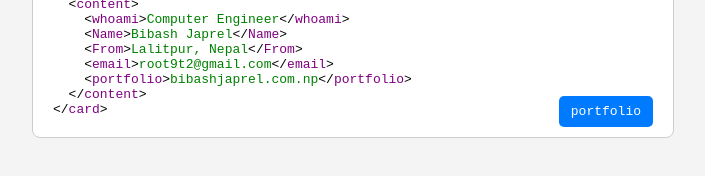
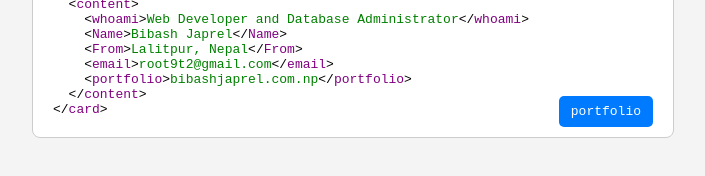
Before and after one commit to bibashjaprel/Info-Card, a plain HTML site: page index.html in a window 1280 px wide. Shown: the part 104-280 px from the top of the page, without its empty margins (287-992 px from the left). Drawn offline with Linux system fonts and the light colour scheme.

Commit message:
Update index.html

```diff
--- a/index.html
+++ b/index.html
@@ -12,7 +12,7 @@
   &lt;<span class="xml-tag">card</span>&gt;<br>
   &nbsp;&nbsp;&lt;<span class="xml-tag">title</span>&gt;<span class="xml-value">Info Card</span>&lt;/<span class="xml-tag">title</span>&gt;<br>
   &nbsp;&nbsp;&lt;<span class="xml-tag">content</span>&gt;<br>
-  &nbsp;&nbsp;&nbsp;&nbsp;&lt;<span class="xml-tag">whoami</span>&gt;<span class="xml-value">Computer Engineer</span>&lt;/<span class="xml-tag">whoami</span>&gt;<br>
+  &nbsp;&nbsp;&nbsp;&nbsp;&lt;<span class="xml-tag">whoami</span>&gt;<span class="xml-value">Web Developer and Database Administrator</span>&lt;/<span class="xml-tag">whoami</span>&gt;<br>
   &nbsp;&nbsp;&nbsp;&nbsp;&lt;<span class="xml-tag">Name</span>&gt;<span class="xml-value">Bibash Japrel</span>&lt;/<span class="xml-tag">Name</span>&gt;<br>
   &nbsp;&nbsp;&nbsp;&nbsp;&lt;<span class="xml-tag">From</span>&gt;<span class="xml-value">Lalitpur, Nepal</span>&lt;/<span class="xml-tag">From</span>&gt;<br>
   &nbsp;&nbsp;&nbsp;&nbsp;&lt;<span class="xml-tag">email</span>&gt;<span class="xml-value">root9t2@gmail.com</span>&lt;/<span class="xml-tag">email</span>&gt;<br>
```
